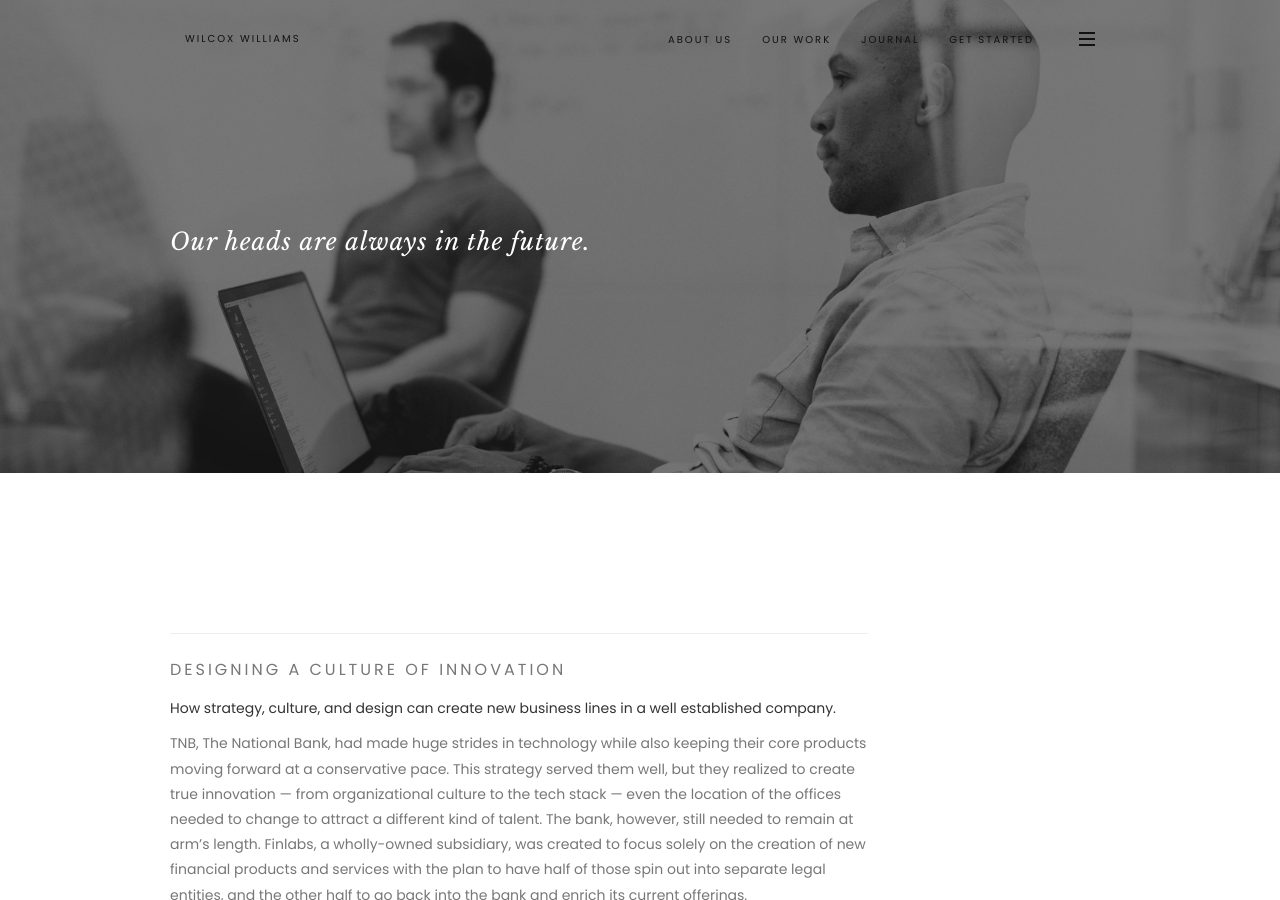
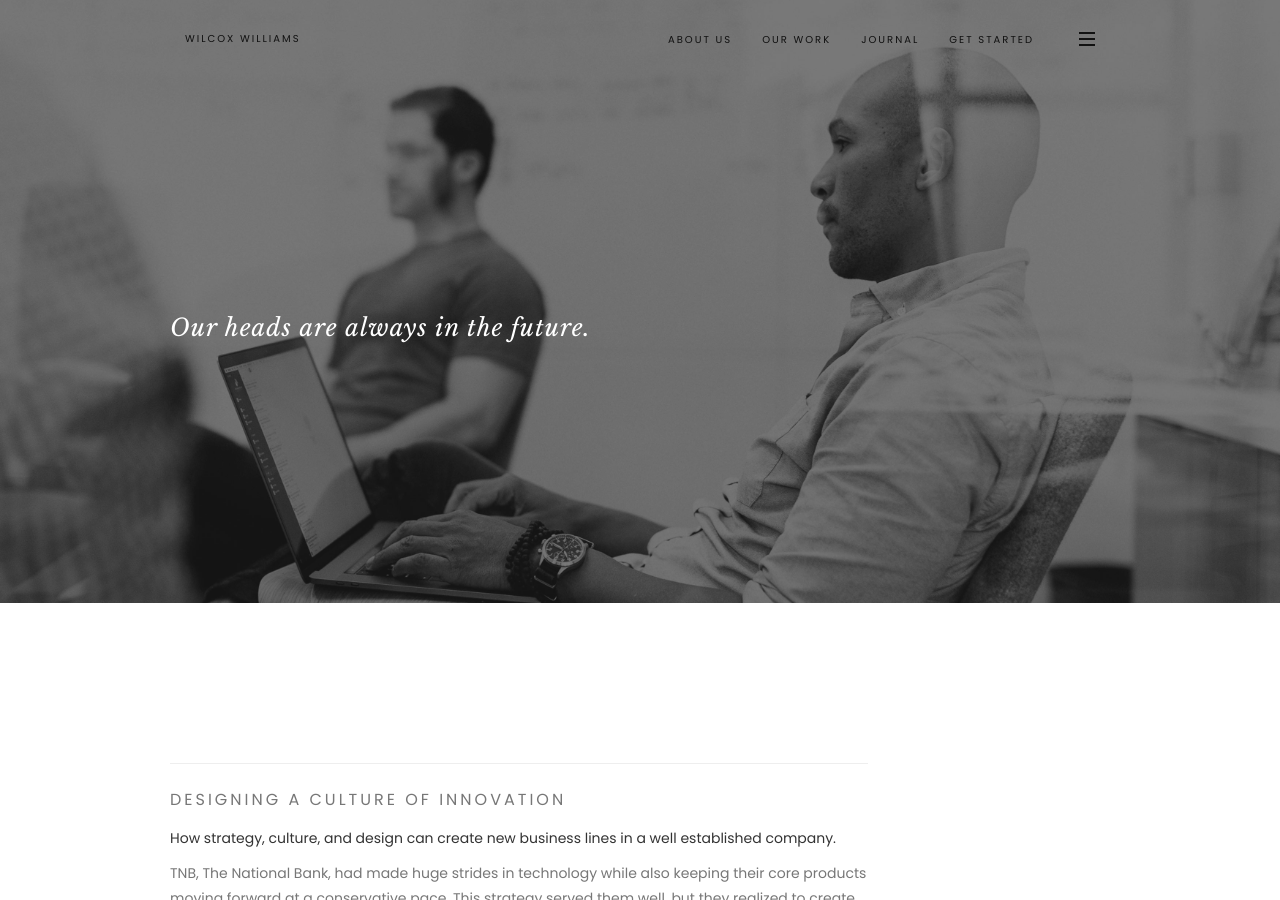
Before and after one commit to rwcstudio/wilcoxwilliams.github.io, a Jekyll site: the page built from journal.html, in a window 1280 px wide and 900 px high. Built offline with Jekyll 4.4.1, drawn with Linux system fonts in a browser that asks for light colours.

```diff
--- a/journal.html
+++ b/journal.html
@@ -9,7 +9,7 @@ layout: default
 				<div class="row">
 					  <div class="col-sm-12 col-md-10 col-lg-10">
 					      <h2 class="font-serif">
-						        Our heads are always in the future.
+						        <br><br>Our heads are always in the future.<br><br>
 					      </h2>
 					  </div>
 				</div>
```
